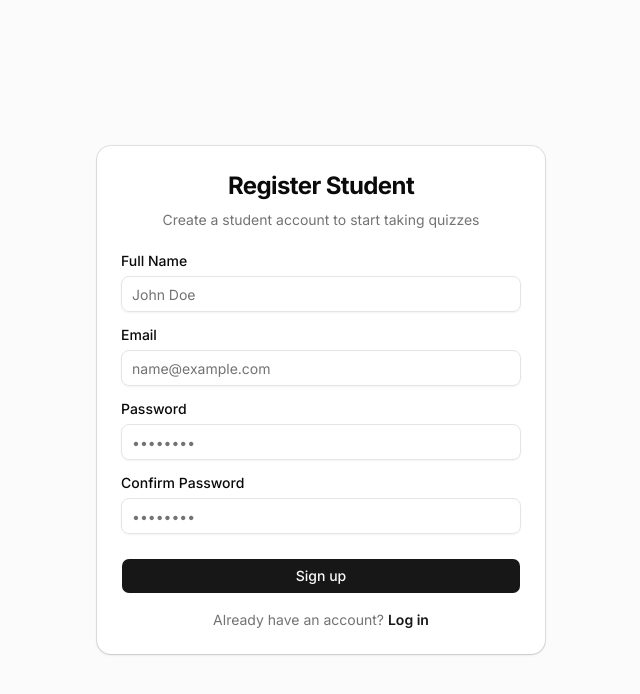
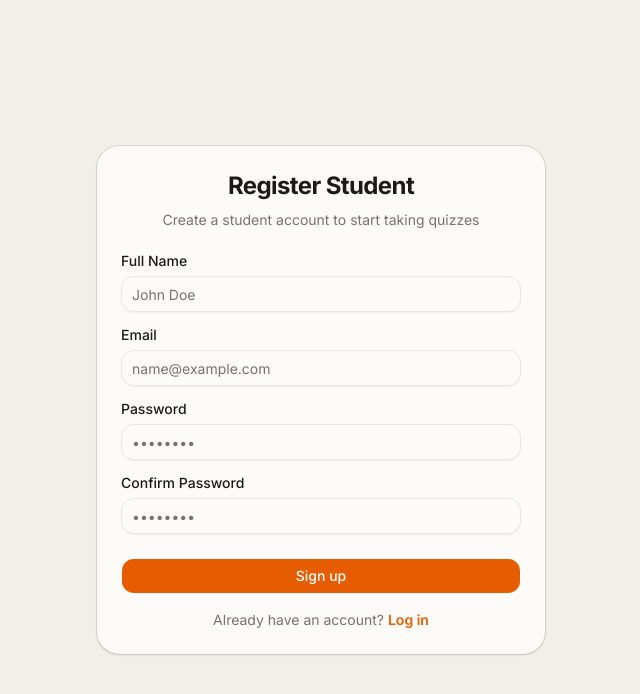
Before and after one commit to pawandasila-ctrl/quiz-management, a Next.js app in the folder frontend/: page /register in a window 1280 px wide. Shown: the top 694 px of the page, without its empty margins (319-959 px from the left). Built offline with nearby package versions, Linux system fonts and the light colour scheme; no server answers.

Commit message:
style: apply PaperFlow design system tokens and fix submissions page typescript compile type

```diff
--- a/frontend/app/(dashboard)/admin/quiz/[id]/submissions/page.tsx
+++ b/frontend/app/(dashboard)/admin/quiz/[id]/submissions/page.tsx
@@ -4,6 +4,7 @@ import SubmissionsTableClient from "@/components/review/SubmissionsTableClient";
 
 interface PageProps {
   params: Promise<{ id: string }>;
+  [key: string]: any;
 }
 
 export default async function AdminQuizSubmissionsPage({ params }: PageProps) {
--- a/frontend/app/globals.css
+++ b/frontend/app/globals.css
@@ -49,72 +49,64 @@
 }
 
 :root {
-  --background: oklch(1 0 0);
-  --foreground: oklch(0.145 0 0);
-  --card: oklch(1 0 0);
-  --card-foreground: oklch(0.145 0 0);
-  --popover: oklch(1 0 0);
-  --popover-foreground: oklch(0.145 0 0);
-  --primary: oklch(0.205 0 0);
-  --primary-foreground: oklch(0.985 0 0);
-  --secondary: oklch(0.97 0 0);
-  --secondary-foreground: oklch(0.205 0 0);
-  --muted: oklch(0.97 0 0);
-  --muted-foreground: oklch(0.556 0 0);
-  --accent: oklch(0.97 0 0);
-  --accent-foreground: oklch(0.205 0 0);
-  --destructive: oklch(0.577 0.245 27.325);
-  --border: oklch(0.922 0 0);
-  --input: oklch(0.922 0 0);
-  --ring: oklch(0.708 0 0);
-  --chart-1: oklch(0.87 0 0);
-  --chart-2: oklch(0.556 0 0);
-  --chart-3: oklch(0.439 0 0);
-  --chart-4: oklch(0.371 0 0);
-  --chart-5: oklch(0.269 0 0);
-  --radius: 0.625rem;
-  --sidebar: oklch(0.985 0 0);
-  --sidebar-foreground: oklch(0.145 0 0);
-  --sidebar-primary: oklch(0.205 0 0);
-  --sidebar-primary-foreground: oklch(0.985 0 0);
-  --sidebar-accent: oklch(0.97 0 0);
-  --sidebar-accent-foreground: oklch(0.205 0 0);
-  --sidebar-border: oklch(0.922 0 0);
-  --sidebar-ring: oklch(0.708 0 0);
+  --background: #EFECE5;
+  --foreground: #1C1917;
+  --card: #FDFBF7;
+  --card-foreground: #1C1917;
+  --popover: #FDFBF7;
+  --popover-foreground: #1C1917;
+  --primary: #E65C00;
+  --primary-foreground: #FFFFFF;
+  --secondary: #F5F2EA;
+  --secondary-foreground: #1C1917;
+  --muted: #F5F2EA;
+  --muted-foreground: #78716C;
+  --accent: #FCEEE3;
+  --accent-foreground: #E65C00;
+  --destructive: #DC2626;
+  --destructive-foreground: #FFFFFF;
+  --border: rgba(120, 113, 108, 0.15);
+  --input: rgba(120, 113, 108, 0.15);
+  --ring: #E65C00;
+  --radius: 1rem;
+  --sidebar: #F5F2EA;
+  --sidebar-foreground: #1C1917;
+  --sidebar-primary: #E65C00;
+  --sidebar-primary-foreground: #FFFFFF;
+  --sidebar-accent: #FCEEE3;
+  --sidebar-accent-foreground: #E65C00;
+  --sidebar-border: rgba(120, 113, 108, 0.1);
+  --sidebar-ring: #E65C00;
 }
 
 .dark {
-  --background: oklch(0.145 0 0);
-  --foreground: oklch(0.985 0 0);
-  --card: oklch(0.205 0 0);
-  --card-foreground: oklch(0.985 0 0);
-  --popover: oklch(0.205 0 0);
-  --popover-foreground: oklch(0.985 0 0);
-  --primary: oklch(0.922 0 0);
-  --primary-foreground: oklch(0.205 0 0);
-  --secondary: oklch(0.269 0 0);
-  --secondary-foreground: oklch(0.985 0 0);
-  --muted: oklch(0.269 0 0);
-  --muted-foreground: oklch(0.708 0 0);
-  --accent: oklch(0.269 0 0);
-  --accent-foreground: oklch(0.985 0 0);
-  --destructive: oklch(0.704 0.191 22.216);
-  --border: oklch(1 0 0 / 10%);
-  --input: oklch(1 0 0 / 15%);
-  --ring: oklch(0.556 0 0);
-  --chart-1: oklch(0.87 0 0);
-  --chart-2: oklch(0.556 0 0);
-  --chart-3: oklch(0.439 0 0);
-  --chart-4: oklch(0.371 0 0);
-  --chart-5: oklch(0.269 0 0);
-  --sidebar: oklch(0.205 0 0);
-  --sidebar-foreground: oklch(0.985 0 0);
-  --sidebar-primary: oklch(0.488 0.243 264.376);
-  --sidebar-primary-foreground: oklch(0.985 0 0);
-  --sidebar-accent: oklch(0.269 0 0);
-  --sidebar-accent-foreground: oklch(0.985 0 0);
-  --sidebar-border: oklch(1 0 0 / 10%);
-  --sidebar-ring: oklch(0.556 0 0);
+  --background: #151413;
+  --foreground: #F5F2EA;
+  --card: #1C1B1A;
+  --card-foreground: #F5F2EA;
+  --popover: #1C1B1A;
+  --popover-foreground: #F5F2EA;
+  --primary: #FF7F24;
+  --primary-foreground: #151413;
+  --secondary: #272524;
+  --secondary-foreground: #F5F2EA;
+  --muted: #272524;
+  --muted-foreground: #A8A29E;
+  --accent: #372A22;
+  --accent-foreground: #FF7F24;
+  --destructive: #EF4444;
+  --destructive-foreground: #FFFFFF;
+  --border: rgba(245, 242, 234, 0.1);
+  --input: rgba(245, 242, 234, 0.1);
+  --ring: #FF7F24;
+  --sidebar: #1C1B1A;
+  --sidebar-foreground: #F5F2EA;
+  --sidebar-primary: #FF7F24;
+  --sidebar-primary-foreground: #151413;
+  --sidebar-accent: #372A22;
+  --sidebar-accent-foreground: #FF7F24;
+  --sidebar-border: rgba(245, 242, 234, 0.08);
+  --sidebar-ring: #FF7F24;
 }
 
 @layer base {
```
Also changed, not shown: 1 other file (tests, documents, lock files or other folders).
